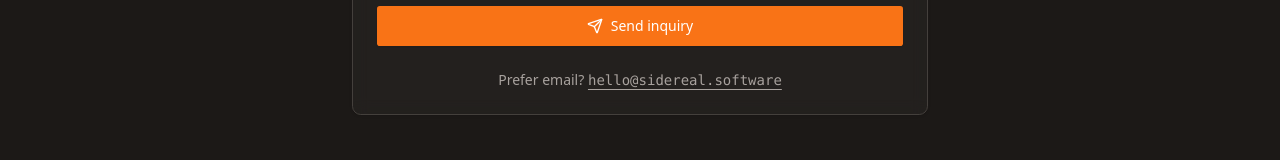
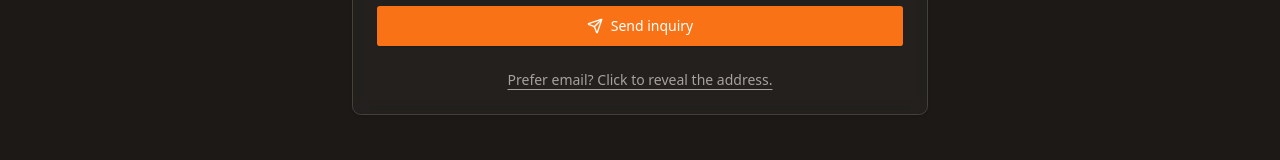
Before and after one commit to sidereal-software/sidereal-software.github.io, a React (Vite) app: page / in a window 1280 px wide. Shown: the part 8092-8252 px from the top of the page. Built offline with nearby package versions, Linux system fonts and the light colour scheme.

Commit message:
feat(site): honeypot spam trap and reveal-on-click email

```diff
--- a/src/components/sections/contact.tsx
+++ b/src/components/sections/contact.tsx
@@ -1,3 +1,4 @@
+import { useState } from 'react'
 import { useForm, ValidationError } from '@formspree/react'
 import { CheckCircle2, Clock, Send } from 'lucide-react'
 
@@ -8,11 +9,16 @@ import { Input } from '@/components/ui/input'
 import { Label } from '@/components/ui/label'
 import { Textarea } from '@/components/ui/textarea'
 
-const CONTACT_EMAIL = 'hello@sidereal.software'
+// Assembled at render time so the address never appears as a contiguous
+// scrapable string in the served HTML or the bundle.
+const EMAIL_USER = 'hello'
+const EMAIL_DOMAIN = ['sidereal', 'software'].join('.')
 const FORMSPREE_ID = 'maqrzvzv'
 
 export function Contact() {
   const [state, handleSubmit] = useForm(FORMSPREE_ID)
+  const [emailRevealed, setEmailRevealed] = useState(false)
+  const email = `${EMAIL_USER}@${EMAIL_DOMAIN}`
 
   return (
     <section
@@ -40,6 +46,14 @@ export function Contact() {
                 type="hidden"
                 name="_subject"
                 value="New inquiry from sidereal.software"
+              />
+              <input
+                type="text"
+                name="_gotcha"
+                className="hidden"
+                tabIndex={-1}
+                autoComplete="off"
+                aria-hidden="true"
               />
               <div className="flex flex-col gap-2">
                 <Label htmlFor="contact-name">Name</Label>
@@ -91,12 +105,20 @@ export function Contact() {
               />
             </form>
             <p className="text-muted-foreground mt-6 text-center text-sm">
-              Prefer email?{' '}
-              <a
-                href={`mailto:${CONTACT_EMAIL}`}
-                className="hover:text-foreground font-mono underline underline-offset-4">
-                {CONTACT_EMAIL}
-              </a>
+              {emailRevealed ? (
+                <a
+                  href={`mailto:${email}`}
+                  className="hover:text-foreground font-mono underline underline-offset-4">
+                  {email}
+                </a>
+              ) : (
+                <button
+                  type="button"
+                  onClick={() => setEmailRevealed(true)}
+                  className="hover:text-foreground cursor-pointer underline underline-offset-4">
+                  Prefer email? Click to reveal the address.
+                </button>
+              )}
             </p>
           </CardContent>
         )}
```
Also changed, not shown: 1 other file (tests, documents, lock files or other folders).
